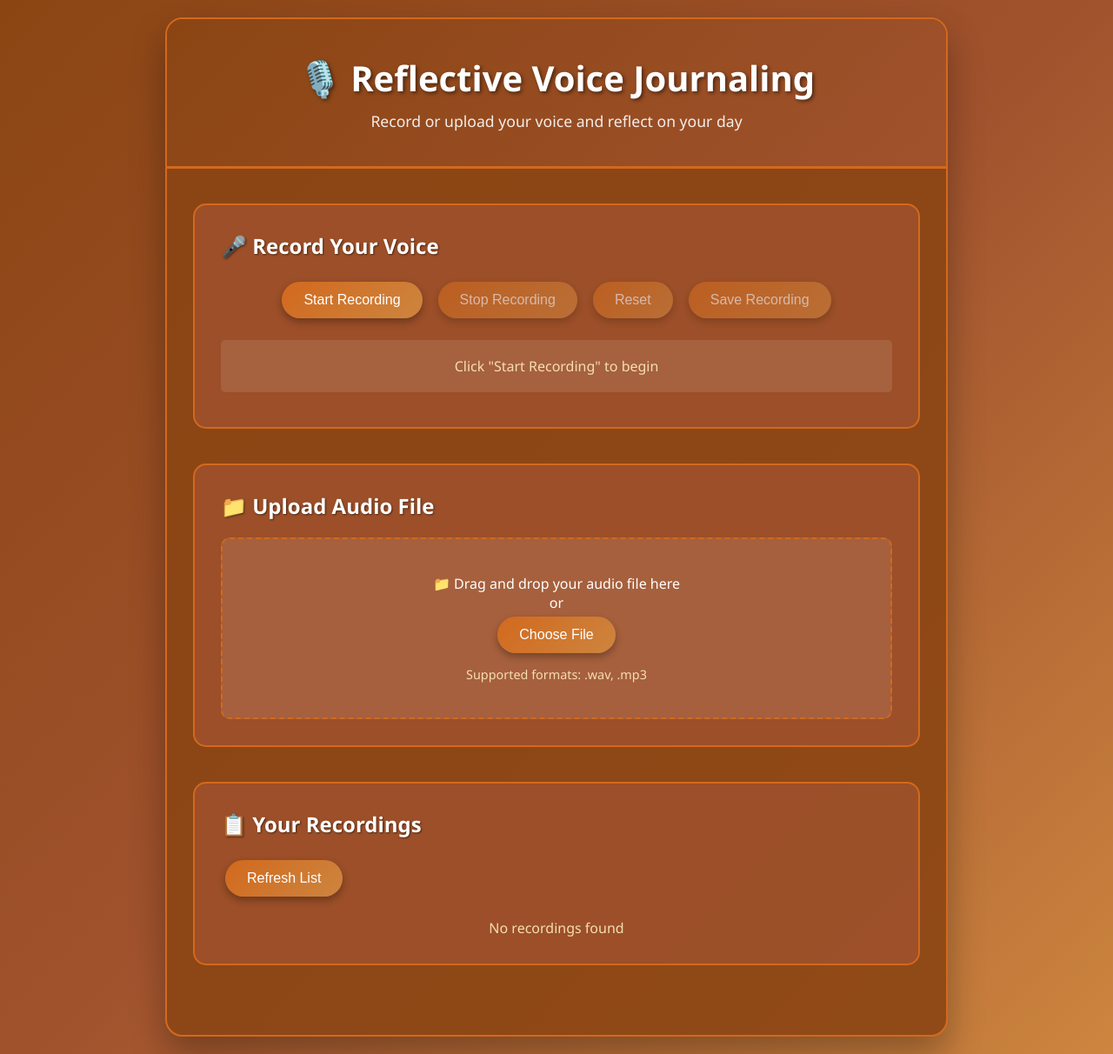
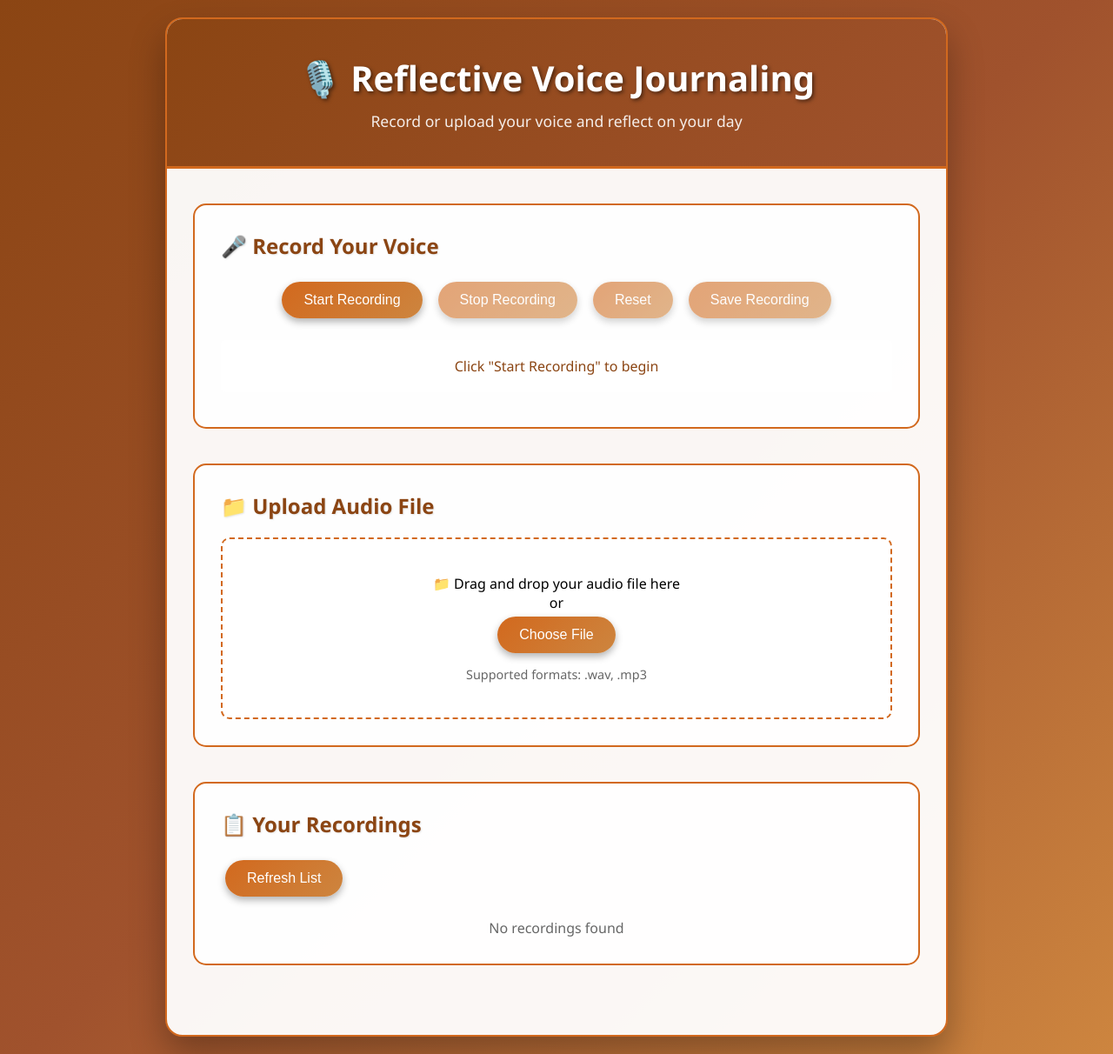
Before and after one commit to Keysej/Audio-hub, a Flask app: page / in a window 1280 px wide. Shown: the whole page at 87% size. Run offline with Flask 3, Linux system fonts and the light colour scheme; data that the repository does not hold is empty; parts of the project's set-up code (start-up, migrations or seed data) failed here and were passed over.

Commit message:
feat: change text color to black for better readability

```diff
--- a/reflective-voice-journal/templates/index.html
+++ b/reflective-voice-journal/templates/index.html
@@ -16,13 +16,13 @@
             background: linear-gradient(135deg, #8B4513 0%, #A0522D 50%, #CD853F 100%);
             min-height: 100vh;
             padding: 20px;
-            color: white;
+            color: black;
         }
 
         .container {
             max-width: 900px;
             margin: 0 auto;
-            background: rgba(139, 69, 19, 0.9);
+            background: rgba(255, 255, 255, 0.95);
             border-radius: 20px;
             box-shadow: 0 20px 40px rgba(0,0,0,0.3);
             overflow: hidden;
@@ -56,19 +56,19 @@
             margin-bottom: 40px;
             padding: 30px;
             border-radius: 15px;
-            background: rgba(160, 82, 45, 0.8);
+            background: rgba(255, 255, 255, 0.9);
             border: 2px solid #D2691E;
-            color: white;
+            color: black;
         }
 
         .section h2 {
-            color: white;
+            color: #8B4513;
             margin-bottom: 20px;
             font-size: 1.5rem;
             display: flex;
             align-items: center;
             gap: 10px;
-            text-shadow: 1px 1px 2px rgba(0,0,0,0.5);
+            text-shadow: 1px 1px 2px rgba(0,0,0,0.1);
         }
 
         .recording-controls {
@@ -128,20 +128,20 @@
             border-radius: 10px;
             padding: 40px;
             text-align: center;
-            background: rgba(255,255,255,0.1);
+            background: rgba(255,255,255,0.8);
             transition: all 0.3s ease;
             cursor: pointer;
-            color: white;
+            color: black;
         }
 
         .upload-area:hover {
             border-color: #CD853F;
-            background: rgba(255,255,255,0.15);
+            background: rgba(255,255,255,0.9);
         }
 
         .upload-area.dragover {
             border-color: #CD853F;
-            background: rgba(255,255,255,0.2);
+            background: rgba(255,255,255,1);
         }
 
         .file-input {
@@ -296,13 +298,13 @@
         .recording-visualizer {
             width: 100%;
             height: 60px;
-            background: rgba(255,255,255,0.1);
+            background: rgba(255,255,255,0.8);
             border-radius: 5px;
             margin: 10px 0;
             display: flex;
             align-items: center;
             justify-content: center;
-            color: #F5DEB3;
+            color: #8B4513;
         }
 
         .compact-controls {
@@ -400,7 +403,7 @@
                         <button class="btn" onclick="document.getElementById('fileInput').click()">
                             Choose File
                         </button>
-                        <p style="margin-top: 10px; font-size: 0.9rem; color: #F5DEB3;">
+                        <p style="margin-top: 10px; font-size: 0.9rem; color: #666;">
                             Supported formats: .wav, .mp3
                         </p>
                     </div>
@@ -512,7 +515,7 @@
             document.getElementById('saveRecord').disabled = true;
 
             document.getElementById('visualizer').innerHTML = 'Click "Start Recording" to begin';
-            document.getElementById('visualizer').style.background = 'rgba(255,255,255,0.1)';
+            document.getElementById('visualizer').style.background = 'rgba(255,255,255,0.8)';
 
             showStatus('Recording reset', 'info', 'recordingStatus');
         }
@@ -628,7 +631,7 @@
                 loading.style.display = 'none';
 
                 if (recordings.length === 0) {
-                    recordingsList.innerHTML = '<p style="text-align: center; color: #F5DEB3;">No recordings found</p>';
+                    recordingsList.innerHTML = '<p style="text-align: center; color: #666;">No recordings found</p>';
                     return;
                 }
 
```
Also changed, not shown: other parts of reflective-voice-journal/templates/index.html (+22 -19 lines).
